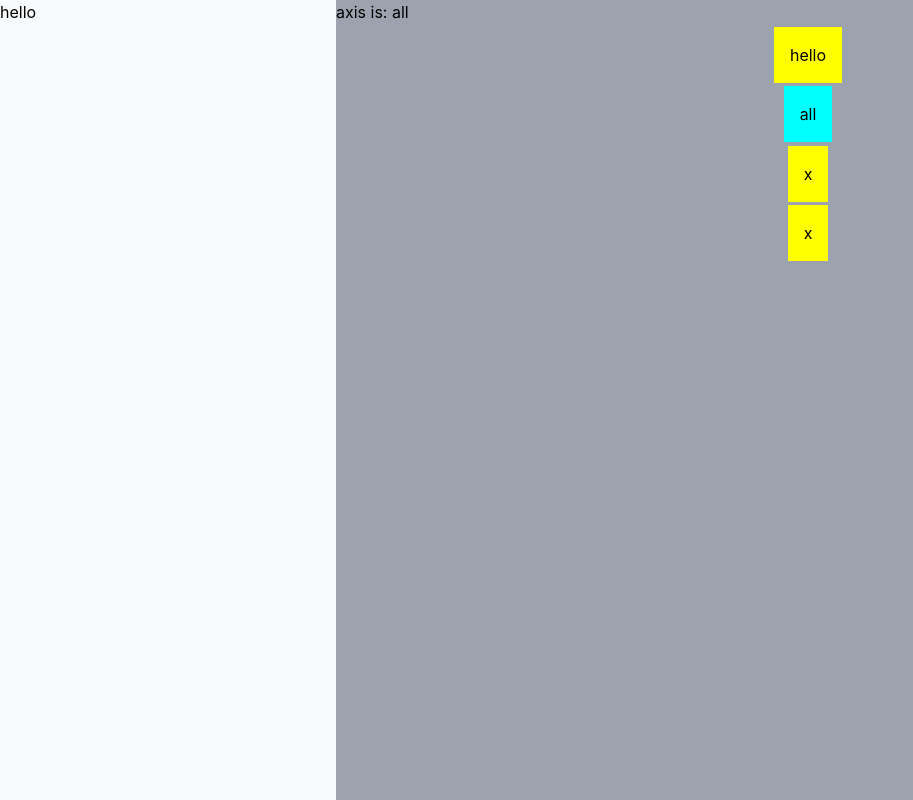
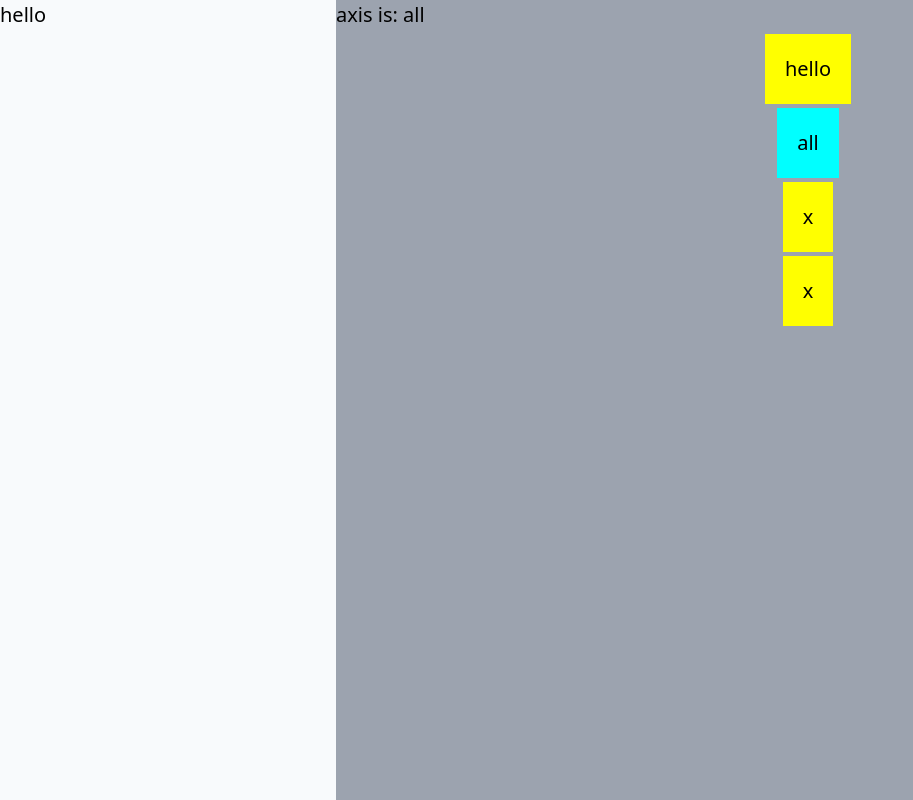
Before and after one commit to nil/v-drag, a Vue app in the folder playground/: page / in a window 1280 px wide. Shown: the whole page, without its empty margins (0-913 px from the left). Built offline with nearby package versions, Linux system fonts and the light colour scheme.

Commit message:
Added typography config

```diff
--- a/playground/src/styles/global.css
+++ b/playground/src/styles/global.css
@@ -1,3 +1,35 @@
+/* --- Tailwind ------------------ */
 @tailwind base;
 @tailwind components;
 @tailwind utilities;
+
+
+/* --- Fonts ------------------ */
+@font-face {
+  font-family: 'Recursive';
+  font-style: normal;
+  font-weight: 300 800;
+  font-display: swap;
+  src: url('src/assets/Recursive_VF.woff2') format('woff2');
+  unicode-range: U+0000-00FF, U+0131, U+0152-0153, U+02BB-02BC, U+02C6, U+02DA, U+02DC, U+2000-206F, U+2074, U+20AC, U+2122, U+2191, U+2193, U+2212, U+2215, U+FEFF, U+FFFD;
+}
+
+.font-sans {
+  font-family: 'Recursive', '-apple-system', 'BlinkMacSystemFont', 'Segoe UI', 'Helvetica Neue', 'Helvetica', 'Ubuntu', 'Roboto', 'Noto', 'Arial', 'sans-serif';
+  font-variation-settings: "MONO" 0, "CASL" 0.15, "slnt" 0, "CRSV" 0.5;
+}
+
+.font-mono: {
+  font-family: 'Recursive', monospace;
+  font-variation-settings: "MONO" 1, "CASL" 0.25, "slnt" 0, "CRSV" 0.5;
+}
+
+.font-bold {
+  font-variation-settings: "wght" 750;
+}
+
+
+/* --- Global ------------------ */
+html {
+  font-size: 20px;
+}
--- a/playground/tailwind.config.js
+++ b/playground/tailwind.config.js
@@ -4,9 +4,6 @@ module.exports = {
     './src/**/*.{vue,js,ts,jsx,tsx}',
   ],
   theme: {
-    fontFamily: {
-      sans: ['-apple-system', 'BlinkMacSystemFont', 'Segoe UI', 'Helvetica Neue', 'Helvetica', 'Ubuntu', 'Roboto', 'Noto', 'Arial', 'sans-serif'],
-    },
     fontSize: {
       '7xl': ['5.25rem', {
         letterSpacing: '-0.05em',
@@ -55,15 +52,15 @@ module.exports = {
     },
     extend: {
       spacing: {
-        '2xs': '8px',
-        xs: '16px',
-        s: '32px',
-        m: '48px',
-        l: '80px',
-        xl: '128px',
-        '2xl': '208px',
-        '3xl': '336px',
-        '4xl': '544px',
+        '2xs': '0.4rem',
+        xs: '0.8rem',
+        s: '1.6rem',
+        m: '2.4rem',
+        l: '4rem',
+        xl: '6.4rem',
+        '2xl': '10.4rem',
+        '3xl': '16.8rem',
+        '4xl': '27.2rem',
       },
     },
   },
```
Also changed, not shown: playground/src/assets/Recursive_VF.woff2 (added).
